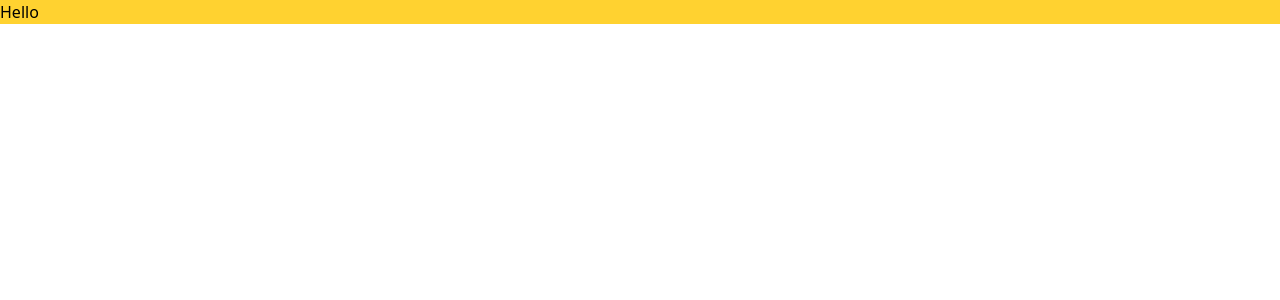
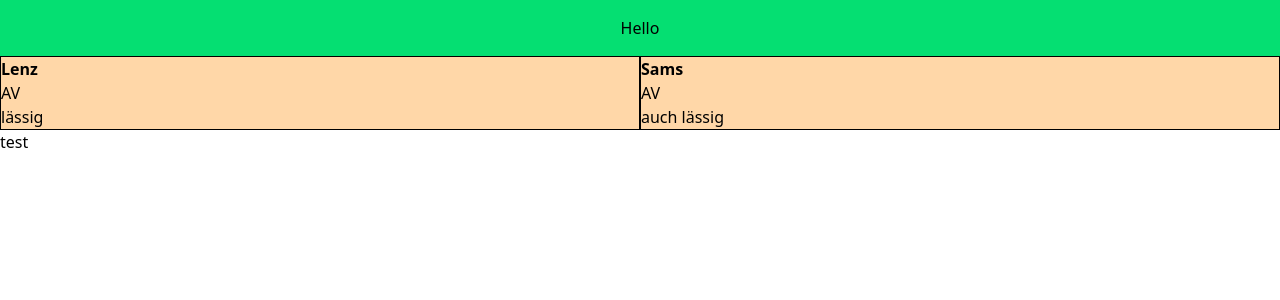
Before and after one commit to Dragan-Nikolic67/4cWI_WebDevelopment, a React (Vite) app in the folder REACT/Demo1/demo1/: page / in a window 1280 px wide. Shown: the top 300 px of the page. Built offline with nearby package versions, Linux system fonts and the light colour scheme.

Commit message:
finished React setup

```diff
--- a/REACT/Demo1/demo1/src/App.jsx
+++ b/REACT/Demo1/demo1/src/App.jsx
@@ -2,13 +2,19 @@ import { useState } from 'react'
 import reactLogo from './assets/react.svg'
 import viteLogo from '/vite.svg'
 import './App.css'
+import Card from './components/Card'
 
 function App() {
   const [count, setCount] = useState(0)
 
   return (
     <>
-      <h1 className="bg-amber-300">Hello</h1>
+      <h1 className="bg-green-400 p-4 text-center">Hello</h1>
+      <div className='flex'>
+      <Card name={"Lenz"} jobtitle={"AV"} description={"lässig"} />
+      <Card name={"Sams"} jobtitle={"AV"} description={"auch lässig"} />
+      </div>
+      test
     </>
   )
 }
--- /dev/null
+++ b/REACT/Demo1/demo1/src/components/Card.jsx
@@ -0,0 +1,9 @@
+import React from 'react'
+
+export default function Card({name, jobtitle, description}) {
+  return  <div className='bg-orange-200 border w-full'>
+    <p className='font-bold'>{name}</p>
+    <p>{jobtitle}</p>
+    <p>{description}</p>
+  </div>
+}
```
